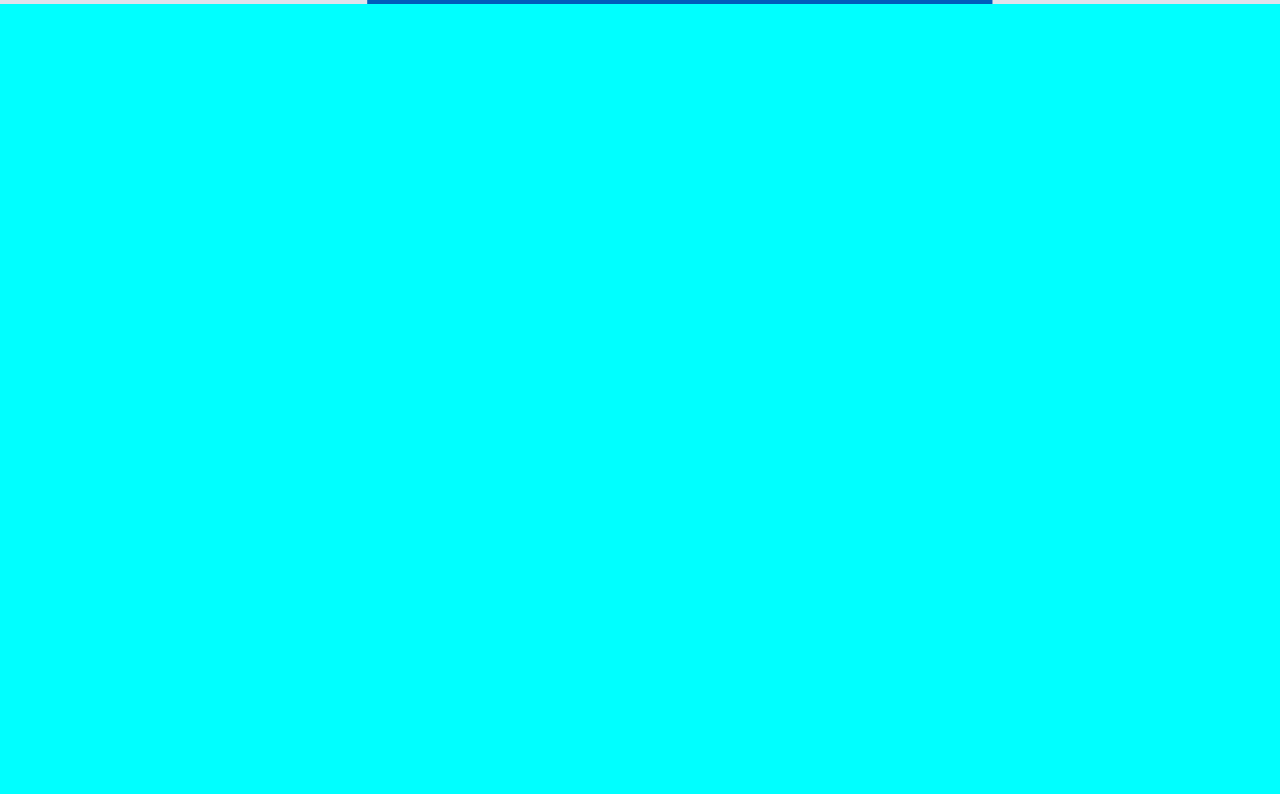
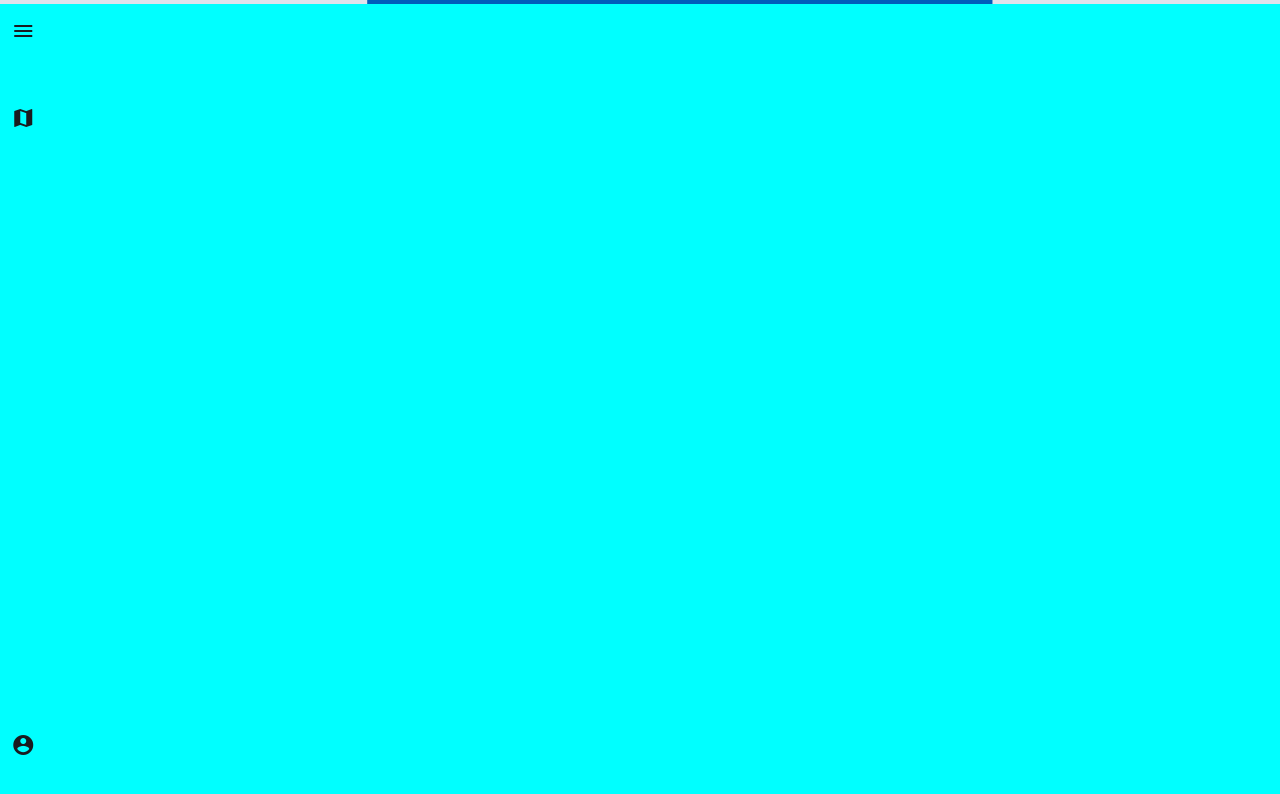
Before and after one commit to Jagiello95/hackyeah2025, an Angular app: page / in a window 1280 px wide. Shown: the top 794 px of the page. Built offline with nearby package versions, Linux system fonts and the light colour scheme.

Commit message:
add sidebar

```diff
--- a/src/app/app.html
+++ b/src/app/app.html
@@ -4,4 +4,11 @@
   [color]="(navigation.isLoading$ | async) ? 'loading' : 'not-loading'"
 ></mat-progress-bar>
 
-<router-outlet></router-outlet>
+<div class="content mobile">
+  <app-sidenav class="mobile"> </app-sidenav>
+  <div class="route-container">
+    <div class="route" [class.is-toggled]="navigation.menuToggle$ | async">
+      <router-outlet #routerOutlet="outlet"></router-outlet>
+    </div>
+  </div>
+</div>
--- a/src/app/app.ts
+++ b/src/app/app.ts
@@ -8,6 +8,7 @@ import { MatListModule } from '@angular/material/list';
 import { AsyncPipe } from '@angular/common';
 import { Navigation } from './services/navigation';
 import { MatProgressBarModule } from '@angular/material/progress-bar';
+import { Sidenav } from './components/sidenav/sidenav';
 
 @Component({
   selector: 'app-root',
@@ -19,6 +20,7 @@ import { MatProgressBarModule } from '@angular/material/progress-bar';
     MatListModule,
     RouterModule,
     MatProgressBarModule,
+    Sidenav,
     AsyncPipe,
   ],
   templateUrl: './app.html',
--- /dev/null
+++ b/src/app/components/sidenav/sidenav.html
@@ -0,0 +1,51 @@
+<div class="nav-option nav-option--menu">
+  <mat-icon
+    class="nav-option__icon"
+    [class.material-symbols-outlined]="true"
+    aria-label="Example home icon"
+    [fontIcon]="'menu'"
+  ></mat-icon>
+</div>
+
+<div class="menu-icons">
+  @for (item of menuOptions; track item.label) {
+
+  <div
+    class="nav-option"
+    [class.active-link]="isSelected(item.route)"
+    [class.click-link]="item.route === clickRoute"
+  >
+    <!-- [class.disabled]="!api.login$.value" -->
+    <mat-icon
+      class="nav-option__icon"
+      [class.material-symbols-outlined]="item.symbols"
+      aria-label="Example home icon"
+      [fontIcon]="item.icon"
+    ></mat-icon>
+
+    @if(isExpanded) {
+    <span class="nav-option__label label-emission">
+      {{ item.label | uppercase }}
+    </span>
+    }
+  </div>
+  <!-- <mat-divider></mat-divider> -->
+
+  }
+</div>
+
+<!-- [matMenuTriggerFor]="menu" -->
+<div class="nav-option nav-option--user" [class.active-link]="'true'">
+  <mat-icon
+    class="nav-option__icon"
+    [class.material-symbols-outlined]="true"
+    aria-label="Example home icon"
+    [fontIcon]="'account_circle'"
+  ></mat-icon>
+
+  @if(isExpanded) {
+  <span class="nav-option__label label-emission">
+    {{ 'Account' | uppercase }}
+  </span>
+  }
+</div>
--- /dev/null
+++ b/src/app/components/sidenav/sidenav.scss
@@ -0,0 +1,150 @@
+@media only screen and (max-width: 600px) {
+  :host {
+    width: 100% !important;
+    height: 3rem !important;
+    flex-direction: row !important;
+
+    .nav-option--menu {
+      visibility: hidden;
+    }
+
+    .nav-option {
+      padding: 0;
+      text-align: center;
+      height: 3rem;
+      flex: 0;
+    }
+    .nav-option__label {
+      display: none;
+    }
+
+    .nav-option--user {
+      margin: auto 2rem auto;
+      flex: 0;
+    }
+
+    .nav-option--menu {
+      margin: auto 2rem auto;
+      flex: 0;
+    }
+
+    .menu-icons {
+      margin: 0 auto !important;
+      justify-content: center !important;
+      flex-direction: row;
+    }
+  }
+}
+
+@media only screen and (min-width: 600px) {
+  :host {
+    &.is-expanded {
+      width: unset !important;
+    }
+  }
+}
+
+:host {
+  width: 3rem;
+  background-color: var(--primary-deep);
+  color: var(--secondary);
+  height: 100%;
+  transition: width 0.5s;
+  display: flex;
+  flex-direction: column;
+  z-index: 1;
+  border-right: 1px solid var(--primary);
+  position: fixed;
+
+  &.is-expanded {
+    width: 15rem !important;
+  }
+}
+
+.nav-option {
+  height: 3rem;
+  border-width: 0;
+  border-color: var(--gray);
+  border-style: solid;
+  max-height: 3rem;
+  flex: 1;
+  display: flex;
+  justify-content: center;
+  align-items: center;
+  padding: 0.2rem 0.7rem;
+  letter-spacing: 2px;
+  font-size: 0.7rem;
+  transition: text-shadow var(--transition-fast), color var(--transition-fast);
+  margin: 0 auto;
+
+  &.disabled {
+    color: var(--primary-deep) !important;
+
+    .nav-option__label {
+      color: var(--primary-deep) !important;
+    }
+  }
+  &--menu {
+    justify-content: start;
+  }
+
+  &--user {
+    margin: auto auto 2rem;
+  }
+
+  &:hover {
+    cursor: pointer;
+  }
+
+  &__icon {
+    width: 2rem;
+    transition: text-shadow var(--transition-fast), color var(--transition-fast);
+
+    &--menu {
+      margin: 2rem auto;
+    }
+  }
+
+  &__label {
+    color: var(--secondary);
+    flex: 1;
+    padding-left: 1.2rem;
+    transition: text-shadow var(--transition-fast), color var(--transition-fast);
+    width: 5rem;
+  }
+
+  &:hover:not(.disabled) {
+    .nav-option__label {
+      color: var(--accent);
+    }
+
+    .nav-option__icon {
+      color: var(--accent);
+    }
+  }
+
+  &.active-link,
+  &.click-link {
+    text-shadow: 0 0 2px var(--accent), 0 0 1px var(--secondary);
+
+    .nav-option__label {
+      color: var(--accent);
+    }
+
+    .nav-option__icon {
+      color: var(--accent);
+    }
+  }
+}
+
+.mat-divider {
+  padding: 0 1rem;
+  border-top-color: var(--dark);
+}
+
+.menu-icons {
+  margin-top: 2rem;
+  display: flex;
+  flex: 1;
+  flex-direction: column;
+}
--- /dev/null
+++ b/src/app/components/sidenav/sidenav.ts
@@ -0,0 +1,52 @@
+import { Component, HostBinding, inject, OnInit, ViewChild } from '@angular/core';
+import { MatListModule } from '@angular/material/list';
+import { MatSidenavModule } from '@angular/material/sidenav';
+import { RouterModule } from '@angular/router';
+import { Navigation } from '../../services/navigation';
+import { MatIconModule } from '@angular/material/icon';
+import { UpperCasePipe } from '@angular/common';
+import { MatMenuModule } from '@angular/material/menu';
+
+@Component({
+  selector: 'app-sidenav',
+  imports: [
+    MatSidenavModule,
+    MatListModule,
+    RouterModule,
+    MatIconModule,
+    UpperCasePipe,
+    MatMenuModule,
+  ],
+  templateUrl: './sidenav.html',
+  styleUrl: './sidenav.scss',
+})
+export class Sidenav implements OnInit {
+  @ViewChild('sidenav') sidenav: any;
+
+  @HostBinding('class.is-expanded') get isExpandedClass(): boolean {
+    return this.isExpanded;
+  }
+
+  protected navigation = inject(Navigation);
+
+  protected clickRoute: string = '';
+  protected isExpanded = false;
+
+  protected menuOptions = [
+    {
+      icon: 'map_search',
+      label: 'map',
+      route: '/map',
+      symbols: true,
+    },
+  ];
+
+  ngOnInit(): void {}
+
+  public isSelected(route: string): boolean {
+    if (route === '/add') {
+      return window.location.href.includes(route);
+    }
+    return route === window.location.pathname;
+  }
+}
```
